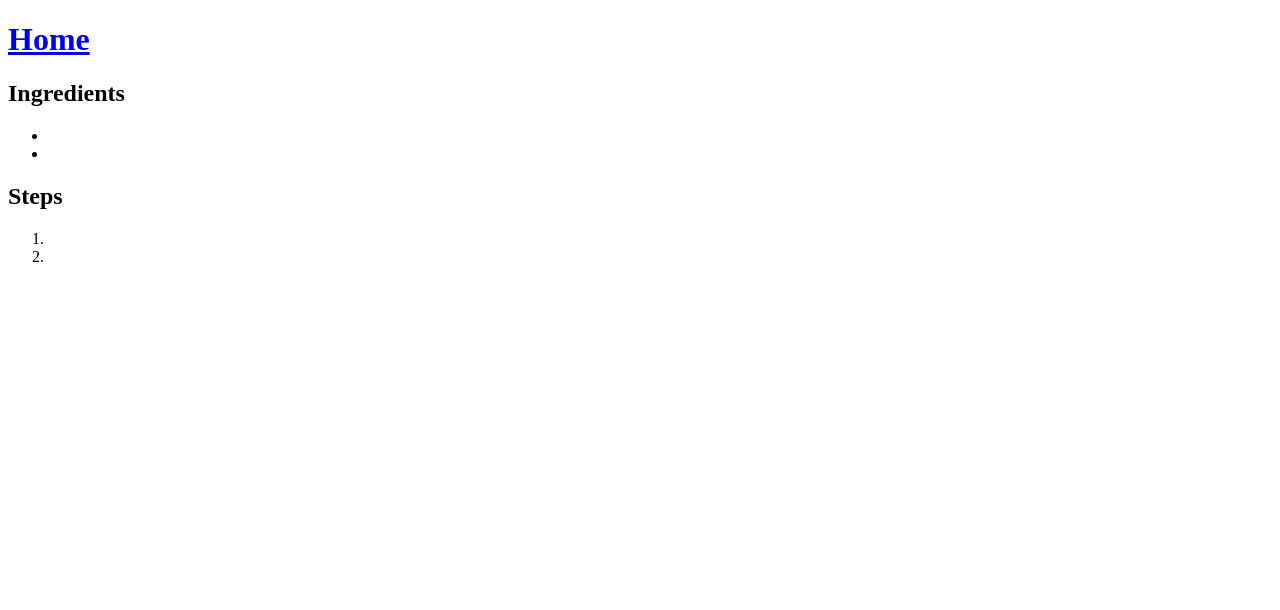
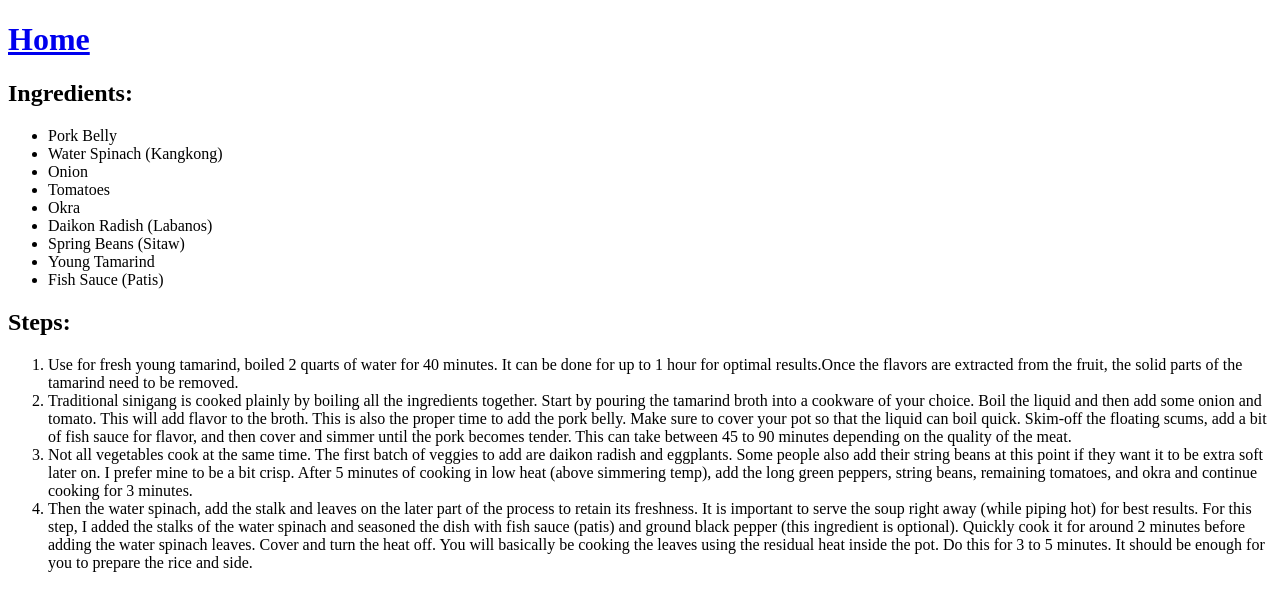
Before and after one commit to KinKwari/odin-recipes, a plain HTML site: page recipes/Sinigang.html in a window 1280 px wide. Drawn offline with Linux system fonts and the light colour scheme.

Commit message:
Recipes Steps

```diff
--- a/recipes/Sinigang.html
+++ b/recipes/Sinigang.html
@@ -7,15 +7,51 @@
 </head>
 <body>
     <a href="../index.html"><h1>Home</h1></a>
-    <h2>Ingredients</h2>
+    <h2>Ingredients:</h2>
     <ul>
-        <li></li>
-        <li></li>
+        <li>Pork Belly</li>
+        <li>Water Spinach (Kangkong)</li>
+        <li>Onion</li>
+        <li>Tomatoes</li>
+        <li>Okra</li>
+        <li>Daikon Radish (Labanos)</li>
+        <li>Spring Beans (Sitaw)</li>
+        <li>Young Tamarind</li>
+        <li>Fish Sauce (Patis)</li>
     </ul>
-    <h2>Steps</h2>
+    <h2>Steps:</h2>
     <ol>
-        <li></li>
-        <li></li>
+        <li>
+            Use for fresh young tamarind, boiled  2 quarts of water for 40 minutes. It can be done for up to 1 hour
+            for optimal results.Once the flavors are extracted from the fruit,
+            the solid parts of the tamarind need to be removed.
+        </li>
+        <li>
+            Traditional sinigang is cooked plainly by boiling all the ingredients together.
+            Start by pouring the tamarind broth into a cookware of your choice.
+            Boil the liquid and then add some onion and tomato. This will add flavor to the broth.
+            This is also the proper time to add the pork belly.
+            Make sure to cover your pot so that the liquid can boil quick.
+            Skim-off the floating scums, add a bit of fish sauce for flavor,
+            and then cover and simmer until the pork becomes tender. This can take between 45 to 90 minutes
+            depending on the quality of the meat.
+        </li>
+        <li>
+            Not all vegetables cook at the same time. The first batch of veggies to add are
+            daikon radish and eggplants. Some people also add their string beans
+            at this point if they want it to be extra soft later on. I prefer mine to be a bit crisp.
+            After 5 minutes of cooking in low heat (above simmering temp), add the long green peppers,
+            string beans, remaining tomatoes, and okra and continue cooking for 3 minutes.
+        </li>
+        <li>
+            Then the water spinach, add the stalk and leaves on the later part of the process to retain its freshness.
+            It is important to serve the soup right away (while piping hot) for best results.
+            For this step, I added the stalks of the water spinach and seasoned the dish with fish sauce (patis)
+            and ground black pepper (this ingredient is optional). Quickly cook it for around 2 minutes before adding the water
+            spinach leaves. Cover and turn the heat off. You will basically be cooking the leaves
+            using the residual heat inside the pot. Do this for 3 to 5 minutes.
+            It should be enough for you to prepare the rice and side.
+        </li>
     </ol>
 </body>
 </html>
```
Also changed, not shown: recipes/Adobo.html (+23 -6 lines).
